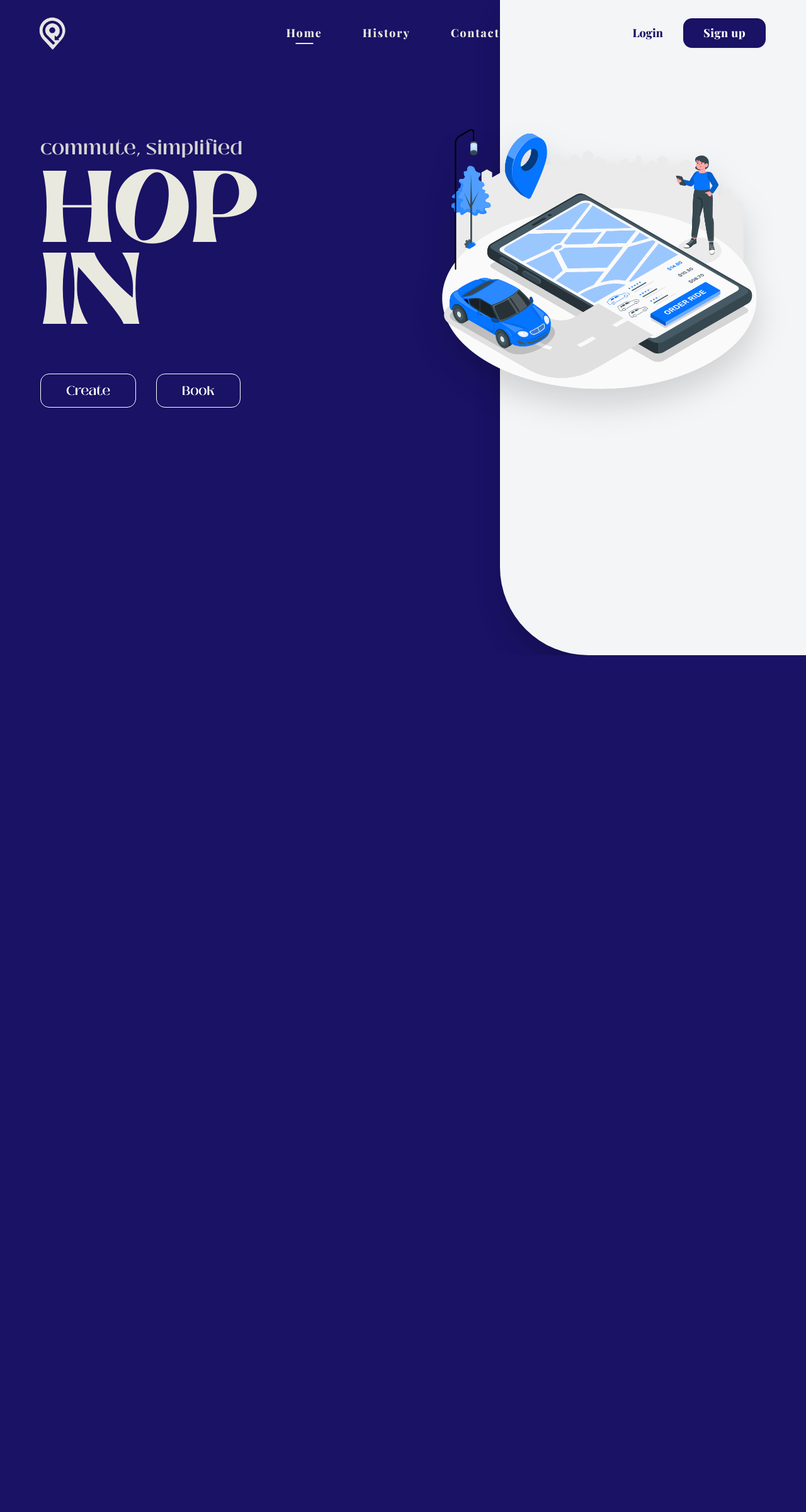
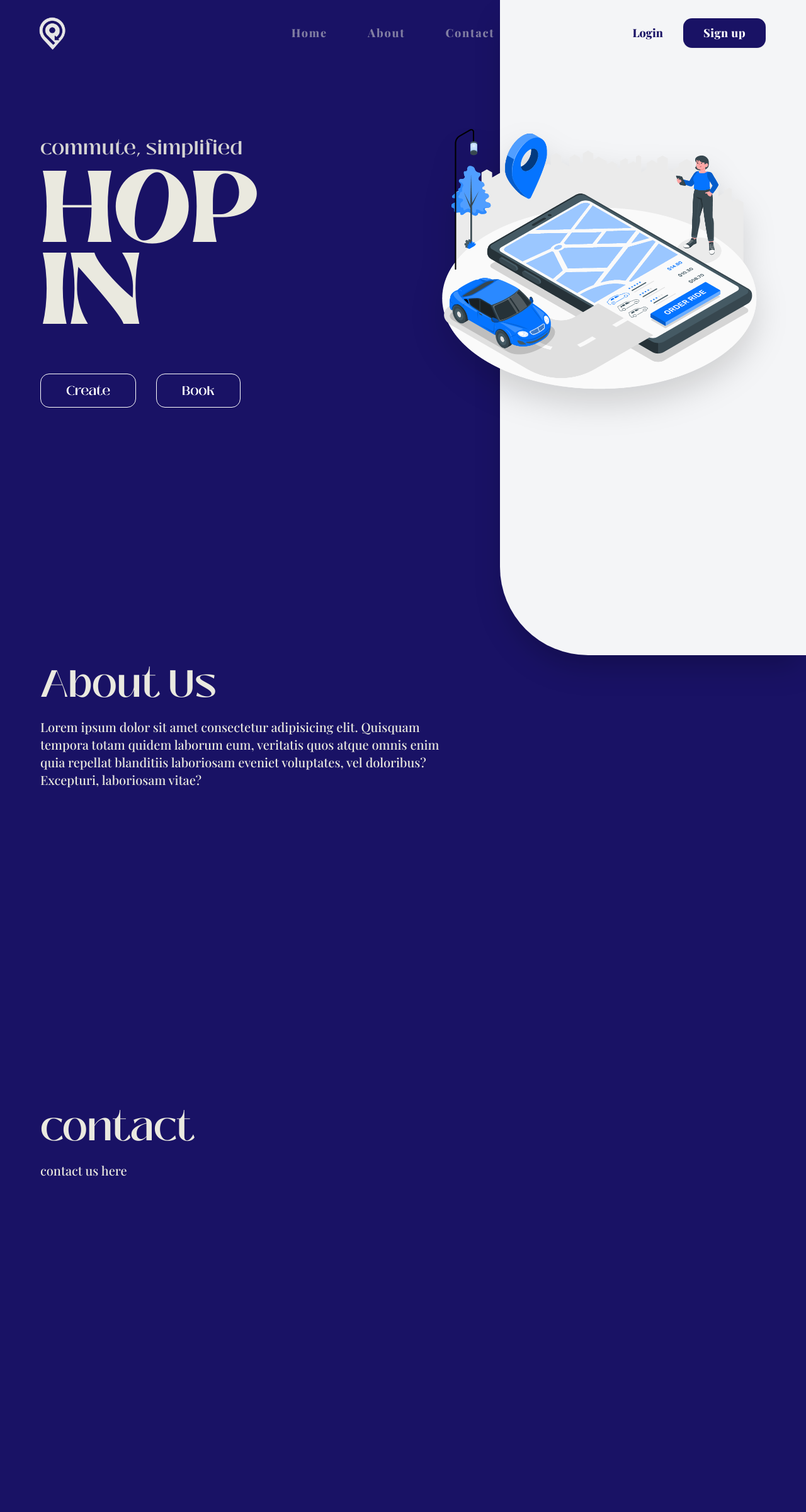
Before and after one commit to SR-005/hopin, a Django app: page / in a window 1280 px wide. Shown: the whole page at 63% size. Before the commit the page ends 1040 px from the top, so only its background shows below. Run offline with Django 5.2, Linux system fonts and the light colour scheme; some libraries are stand-ins or nearby versions.

Commit message:
navbar animation added

```diff
--- a/hopin_app/static/hopin_app/css/landing.css
+++ b/hopin_app/static/hopin_app/css/landing.css
@@ -1,3 +1,7 @@
+html {
+    scroll-behavior: smooth;
+}
+
 @font-face {
     font-family: 'Black Mango';
     src:  url('../fonts/Black_Mango _SemiBold.ttf') format('truetype');
--- a/hopin_app/templates/landing.html
+++ b/hopin_app/templates/landing.html
@@ -23,15 +23,15 @@
     {% endif %}
 
     <div class="bg-curve"></div>
-    <nav class="w-full flex items-center px-6 lg:px-12 py-6 absolute top-0 left-0 z-50 -ml-4">
+    <nav class="w-full flex items-center px-6 lg:px-12 py-6 fixed top-0 left-0 z-50 -ml-4">
         <div class="flex items-center w-1/4">
             <img src="{% static 'hopin_app/images/logo.png' %}" class="h-14" alt="Hop In Logo">
         </div>
 
         <ul class="hidden md:flex space-x-16 font-['Playfair_Display'] tracking-widest font-extrabold text-[18px] absolute left-1/2 transform -translate-x-1/2 whitespace-nowrap">
-            <li><a href="index.html" class="text-[#EAE9DF] hover:opacity-70 transition-opacity nav-link-active">Home</a></li>
-            <li><a href="#" class="text-[#EAE9DF] hover:opacity-70 transition-opacity">History</a></li>
-            <li><a href="#" class="text-[#EAE9DF] hover:opacity-70 transition-opacity">Contact</a></li>
+            <li><a href="#home" class="nav-item text-[#EAE9DF] opacity-100 nav-link-active hover:opacity-100 transition-opacity">Home</a></li>
+            <li><a href="#about" class="nav-item text-[#EAE9DF] opacity-50 hover:opacity-100 transition-opacity">About</a></li>
+            <li><a href="#contact" class="nav-item text-[#EAE9DF] opacity-50 hover:opacity-100 transition-opacity">Contact</a></li>
         </ul>
 
         <div class="flex justify-end items-center gap-6 w-1/4 ml-auto" id="auth-container">
@@ -73,10 +73,63 @@
         </main>
     </div>
 
+    <section id="about" class="min-h-screen pt-64 px-6 lg:px-16 text-[#EAE9DF] relative z-10">
+        <!-- This div acts as a neat box for your content -->
+        <div class="max-w-[1200px] mx-auto flex flex-col gap-6">
+            <h2 class="text-4xl md:text-6xl font-['Black_Mango']">About Us</h2>
+            <p class="text-lg md:text-xl font-['Playfair_Display'] max-w-2xl">
+                Lorem ipsum dolor sit amet consectetur adipisicing elit. Quisquam tempora totam quidem laborum eum, veritatis quos atque omnis enim quia repellat blanditiis laboriosam eveniet voluptates, vel doloribus? Excepturi, laboriosam vitae?
+            </p>
+        </div>
+    </section>
+
+    <section id="contact" class="min-h-screen pt-40 px-6 lg:px-16 text-[#EAE9DF] relative z-10">
+        <!-- This div acts as a neat box for your content -->
+        <div class="max-w-[1200px] mx-auto flex flex-col gap-6">
+            <h2 class="text-4xl md:text-6xl font-['Black_Mango']">contact</h2>
+            <p class="text-lg md:text-xl font-['Playfair_Display'] max-w-2xl">
+                contact us here
+            </p>
+        </div>
+    </section>
+
     <!-- Flowbite Script -->
     <script src="https://cdnjs.cloudflare.com/ajax/libs/flowbite/2.3.0/flowbite.min.js"></script>
 
     <script>
+
+            document.addEventListener("DOMContentLoaded", () => {
+
+    const sections = document.querySelectorAll("section[id], div[id]");
+    const navLinks = document.querySelectorAll(".nav-item");
+
+    function updateActiveLink() {
+        let currentSection = "";
+
+        sections.forEach(section => {
+            const sectionTop = section.offsetTop - 200;
+            const sectionHeight = section.offsetHeight;
+
+            if (window.scrollY >= sectionTop && window.scrollY < sectionTop + sectionHeight) {
+                currentSection = section.id;
+            }
+        });
+
+        navLinks.forEach(link => {
+            link.classList.remove("nav-link-active", "opacity-100");
+            link.classList.add("opacity-50");
+
+            if (link.getAttribute("href") === `#${currentSection}`) {
+                link.classList.remove("opacity-50");
+                link.classList.add("nav-link-active", "opacity-100");
+            }
+        });
+    }
+
+    window.addEventListener("scroll", updateActiveLink);
+
+});
+
         document.addEventListener('DOMContentLoaded', () => {
 
             const isLoggedIn = {{ status|lower }};;
```
